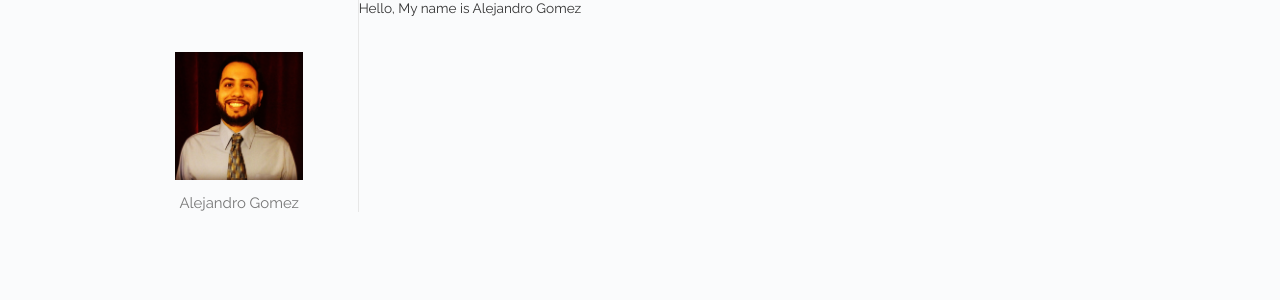
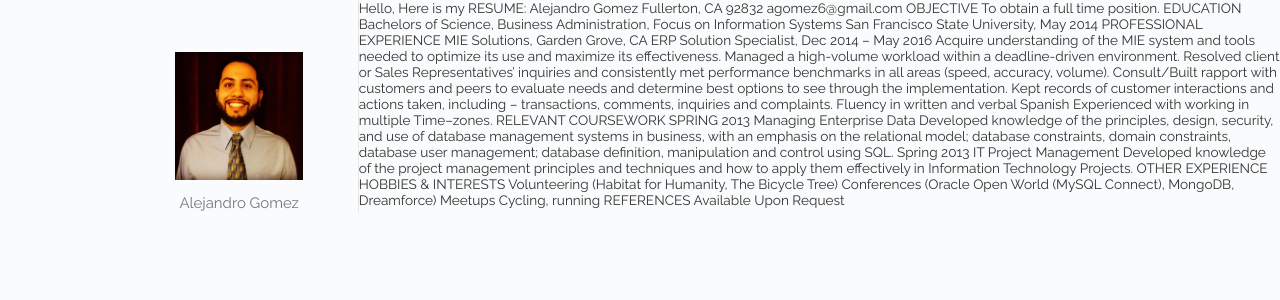
Before and after one commit to ago6/ago6.github.io, a Jekyll site: the page about.html, which Jekyll copies as it is, in a window 1280 px wide. Shown: the top 300 px of the page. Built offline with Jekyll 4.4.1, drawn with Linux system fonts in a browser that asks for light colours.

Commit message:
Update about.html

```diff
--- a/about.html
+++ b/about.html
@@ -31,7 +31,47 @@
 
         Hello,
 
-        My name is Alejandro Gomez
+        Here is my RESUME:
+
+                                            Alejandro Gomez
+                                          Fullerton, CA 92832
+                                            agomez6@gmail.com
+
+
+OBJECTIVE
+To obtain a full time position.
+
+EDUCATION
+Bachelors of Science, Business Administration, Focus on Information Systems
+San Francisco State University, May 2014
+
+PROFESSIONAL EXPERIENCE
+MIE Solutions, Garden Grove, CA
+ERP Solution Specialist, Dec 2014 – May 2016
+Acquire understanding of the MIE system and tools needed to optimize its use and maximize its effectiveness.
+Managed a high-volume workload within a deadline-driven environment.
+Resolved client or Sales Representatives’ inquiries and consistently met performance benchmarks in all areas (speed, accuracy, volume).
+Consult/Built rapport with customers and peers to evaluate needs and determine best options to see through the implementation.
+Kept records of customer interactions and actions taken, including – transactions, comments, inquiries and complaints.
+Fluency in written and verbal Spanish
+Experienced with working in multiple Time–zones.
+
+RELEVANT COURSEWORK
+
+SPRING 2013		Managing Enterprise Data
+Developed knowledge of the principles, design, security, and use of database management systems in business, with an emphasis on the relational model; database constraints, domain constraints, database user management; database definition, manipulation and control using SQL.
+
+Spring 2013			IT Project Management
+Developed knowledge of the project management principles and techniques and how to apply them effectively in Information Technology Projects.
+
+OTHER EXPERIENCE
+HOBBIES & INTERESTS
+Volunteering (Habitat for Humanity, The Bicycle Tree)
+Conferences (Oracle Open World (MySQL Connect), MongoDB, Dreamforce)
+Meetups
+Cycling, running
+REFERENCES                          Available Upon Request
+
 
 
 
```
